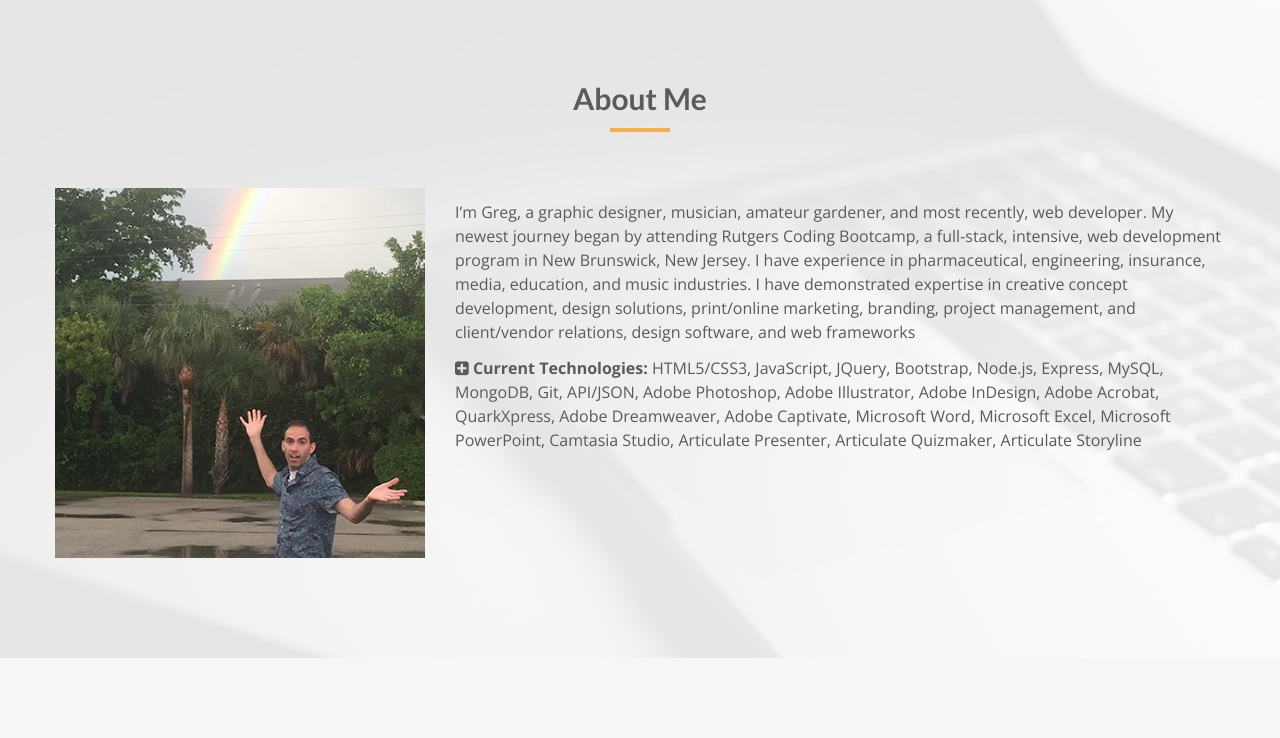
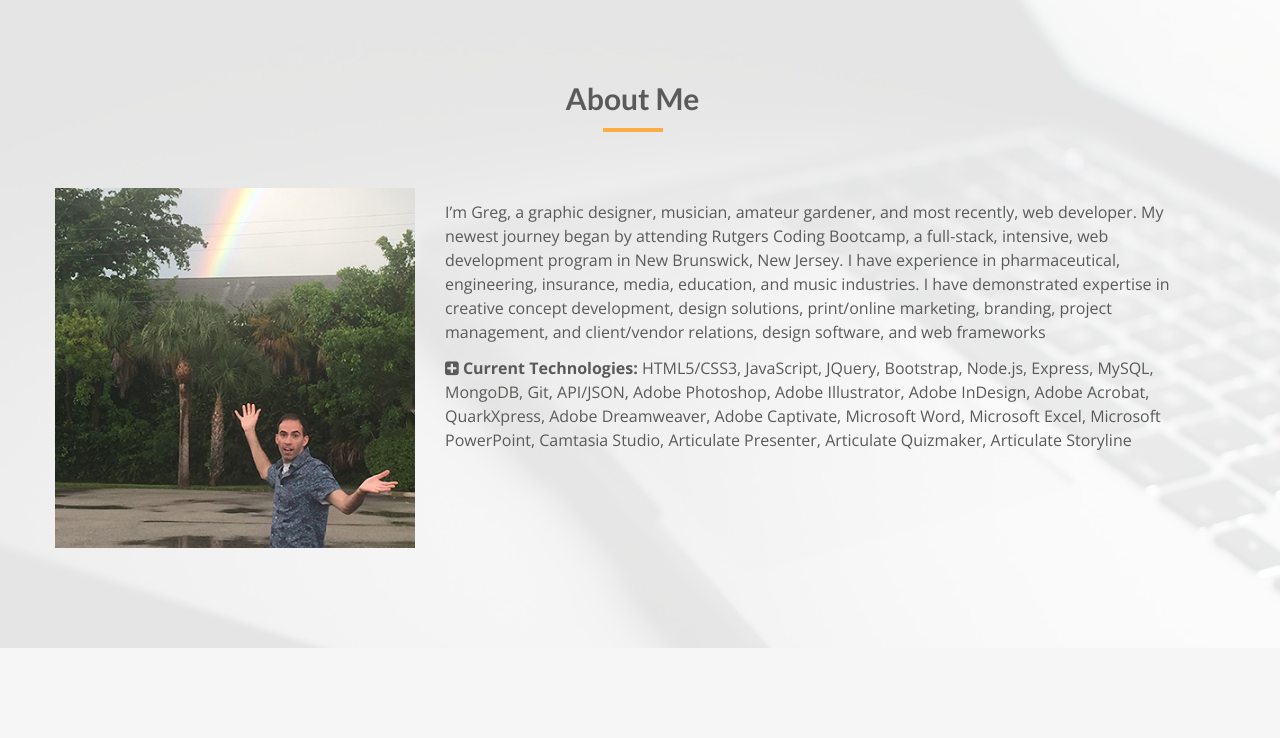
Before and after one commit to gregswanson/gswansonportfolio, a website: page app/public/index.html in a window 1280 px wide. Shown: the part 822-1560 px from the top of the page. Drawn offline with nearby package versions, Linux system fonts and the light colour scheme; no server answers.

Commit message:
row class padding removed

```diff
--- a/app/public/css/style.css
+++ b/app/public/css/style.css
@@ -6,6 +6,11 @@ body, html{
 	text-rendering: optimizeLegibility !important;
 	-webkit-font-smoothing: antialiased !important;
 	color: #5a5a5a;
+}
+
+.row {
+  padding-right: 0px;
+  margin-right: 0px;
 }
 
 h1{
--- a/app/public/index.html
+++ b/app/public/index.html
@@ -78,7 +78,7 @@
 
                 <h1 class="color name"> Greg Swanson</h1>
                 <h2 class="subTitle"><span class="subTitleColor">Web Developer</span> | <span class="subTitleColor">Graphic Designer</span></h2>
-                <a href="#tf-about" class="fa fa-angle-double-down page-scroll arrow"></a>
+                <a href="#tf-about" class="fa fa-angle-double-down page-scroll"></a>
             </div>
 
     </div>
```
